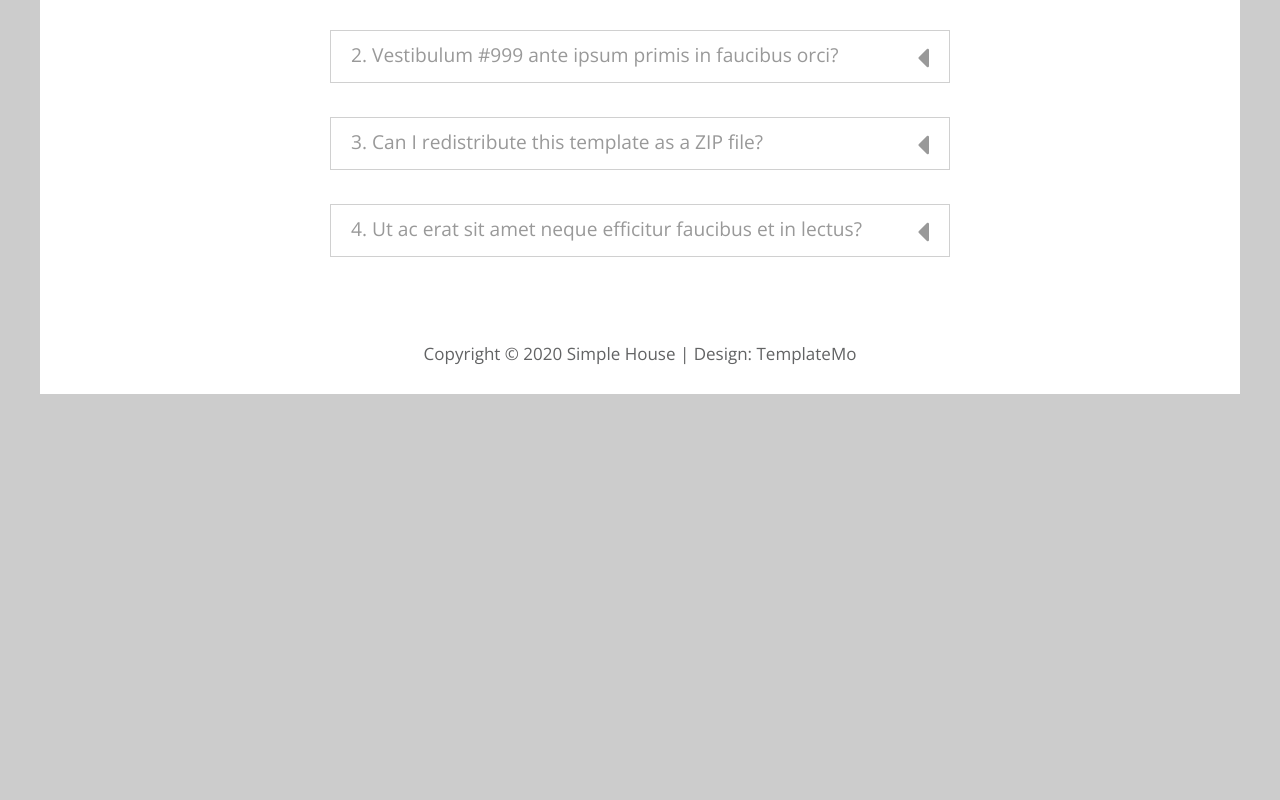
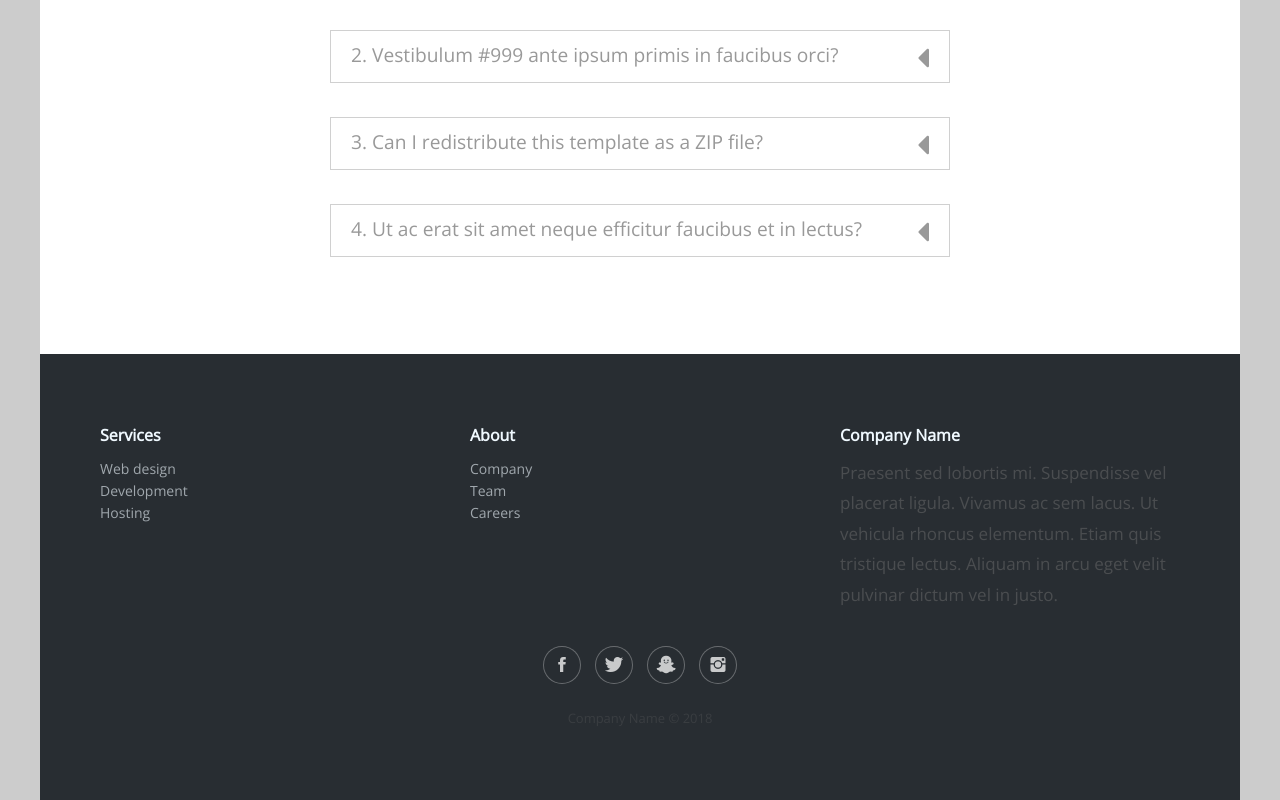
Before and after one commit to putongyong/Cocktail, a React (Vite) app: page /contact in a window 1280 px wide. Shown: the part 1965-2765 px from the top of the page. Before the commit the page ends 2359 px from the top, so only its background shows below. Built offline with nearby package versions, Linux system fonts and the light colour scheme.

Commit message:
fix:fix styles

```diff
--- a/index.html
+++ b/index.html
@@ -8,6 +8,7 @@
     <link href="https://fonts.googleapis.com/css?family=Open+Sans:400" rel="stylesheet" />
     <link href="css/templatemo-style.css" rel="stylesheet" />
     <link href="css/all.min.css" rel="stylesheet" />
+    <link rel="stylesheet" href="https://cdnjs.cloudflare.com/ajax/libs/ionicons/2.0.1/css/ionicons.min.css">
   </head>
   <body>
     <div id="root"></div>
--- a/public/css/templatemo-style.css
+++ b/public/css/templatemo-style.css
@@ -53,6 +53,13 @@
   margin-right: -15px;
 }
 
+.col {
+  position: relative;
+  width: 100%;
+  padding-right: 15px;
+  padding-left: 15px;
+}
+
 .col-lg-3,
 .col-lg-4,
 .col-lg-6,
@@ -71,6 +78,13 @@
   flex: 0 0 100%;
   max-width: 100%;
 }
+
+.col-md-3 {
+  flex: 0 0 25%;
+  max-width: 25%;
+}
+
+
 
 @media (min-width: 576px) {
   .col-sm-6 {
@@ -237,10 +251,12 @@
 
 .placeholder-2 {
   width: 100%;
-  min-height: 220px;
+  min-height: 420px;
   background-color: #CFBEA5;
   position: relative;
   z-index: 998;
+  background-image: url("../img/beers-gd33b32fd4_1280.jpg");
+  background-position-y:center;
 }
 
 .parallax-window {
@@ -358,6 +374,7 @@
 
 .tm-nav-dropdown a:hover {
   color: white;
+  text-decoration: none;
   background-color:  rgb(165, 147, 48);
 }
 
@@ -375,14 +392,16 @@
   padding-bottom: 10px;
 }
 
-/*
-.tm-nav-link.active,*/
+
+/*.tm-nav-link.active,*/
 .tm-nav-link:hover {
   border-bottom: 1px solid white;
+  text-decoration: none;
+  color: white;
 }
 
 .tm-welcome-section {
-  margin: 60px auto;
+  margin:60px auto;
   max-width: 655px;
 }
 
@@ -394,6 +413,8 @@
 
 .tm-gallery {
   margin-bottom: 80px;
+  margin-left: 20px;
+  margin-right: 20px;
 }
 
 .tm-gallery-page {
@@ -642,6 +663,7 @@
 
 .tm-history {
   margin-top: 45px;
+  margin-bottom: 85px;
 }
 
 .tm-history-inner {
@@ -830,6 +852,7 @@
 
 .tm-info-section {
   padding-top: 30px;
+  padding-bottom: 80px;
 }
 
 .tm-faq {
@@ -923,3 +946,97 @@
 .panel p {
   padding: 5px 20px 30px;
 }
+
+
+.footer-dark {
+  padding:50px 0;
+  color:#f0f9ff;
+  background-color:#282d32;
+}
+.footer-dark .footer-container {
+  padding: 20px 60px;
+}
+
+.footer-dark h3 {
+  margin-top:0;
+  margin-bottom:12px;
+  font-weight:bold;
+  font-size:16px;
+}
+
+.footer-dark ul {
+  padding:0;
+  list-style:none;
+  line-height:1.6;
+  font-size:14px;
+  margin-bottom:0;
+}
+
+.footer-dark ul a {
+  color:inherit;
+  text-decoration:none;
+  opacity:0.6;
+}
+
+.footer-dark ul a:hover {
+  opacity:0.8;
+}
+
+@media (max-width:767px) {
+  .footer-dark .item:not(.social) {
+    text-align:center;
+    padding-bottom:20px;
+  }
+}
+
+.footer-dark .item.text {
+  margin-bottom:36px;
+}
+
+@media (max-width:767px) {
+  .footer-dark .item.text {
+    margin-bottom:0;
+  }
+}
+
+.footer-dark .item.text p {
+  opacity:0.6;
+  margin-bottom:0;
+}
+
+.footer-dark .item.social {
+  text-align:center;
+}
+
+@media (max-width:991px) {
+  .footer-dark .item.social {
+    text-align:center;
+    margin-top:20px;
+  }
+}
+
+.footer-dark .item.social > a {
+  font-size:20px;
+  width:36px;
+  height:36px;
+  line-height:36px;
+  display:inline-block;
+  text-align:center;
+  border-radius:50%;
+  box-shadow:0 0 0 1px rgba(255,255,255,0.4);
+  margin:0 8px;
+  color:#fff;
+  opacity:0.75;
+}
+
+.footer-dark .item.social > a:hover {
+  opacity:0.9;
+}
+
+.footer-dark .copyright {
+  text-align:center;
+  padding-top:24px;
+  opacity:0.3;
+  font-size:13px;
+  margin-bottom:0;
+}
--- a/src/routes/components/footer.jsx
+++ b/src/routes/components/footer.jsx
@@ -1,11 +1,37 @@
 export default function Footer(){
     return (
         <>
-        <footer class="tm-footer text-center">
-			<p>Copyright &copy; 2020 Simple House
+        <div class="footer-dark">
+        <footer>
+            <div className="footer-container" >
+                <div class="row">
+                    <div class="col-sm-6 col-md-4 item">
+                        <h3>Services</h3>
+                        <ul>
+                            <li><a href="#">Web design</a></li>
+                            <li><a href="#">Development</a></li>
+                            <li><a href="#">Hosting</a></li>
+                        </ul>
+                    </div>
+                    <div class="col-sm-6 col-md-4 item">
+                        <h3>About</h3>
+                        <ul>
+                            <li><a href="#">Company</a></li>
+                            <li><a href="#">Team</a></li>
+                            <li><a href="#">Careers</a></li>
+                        </ul>
+                    </div>
+                    <div class="col-md-4 item text">
+                        <h3>Company Name</h3>
+                        <p>Praesent sed lobortis mi. Suspendisse vel placerat ligula. Vivamus ac sem lacus. Ut vehicula rhoncus elementum. Etiam quis tristique lectus. Aliquam in arcu eget velit pulvinar dictum vel in justo.</p>
+                    </div>
+                    <div class="col item social"><a href="#"><i class="icon ion-social-facebook"></i></a><a href="#"><i class="icon ion-social-twitter"></i></a><a href="#"><i class="icon ion-social-snapchat"></i></a><a href="#"><i class="icon ion-social-instagram"></i></a></div>
+                </div>
+                <p class="copyright">Company Name © 2018</p>
+            </div>
+        </footer>
+    </div>
 
-            | Design: <a rel="nofollow" href="https://templatemo.com">TemplateMo</a></p>
-		</footer>
         </>
     )
 }
--- a/src/routes/root.jsx
+++ b/src/routes/root.jsx
@@ -17,7 +17,9 @@
 			<ProductList/>
 		</main>
 		<Footer/>
-	</div>
+		</div>
+
+
       </>
     );
   }
```
Also changed, not shown: public/img/beers-gd33b32fd4_1280.jpg (added).
